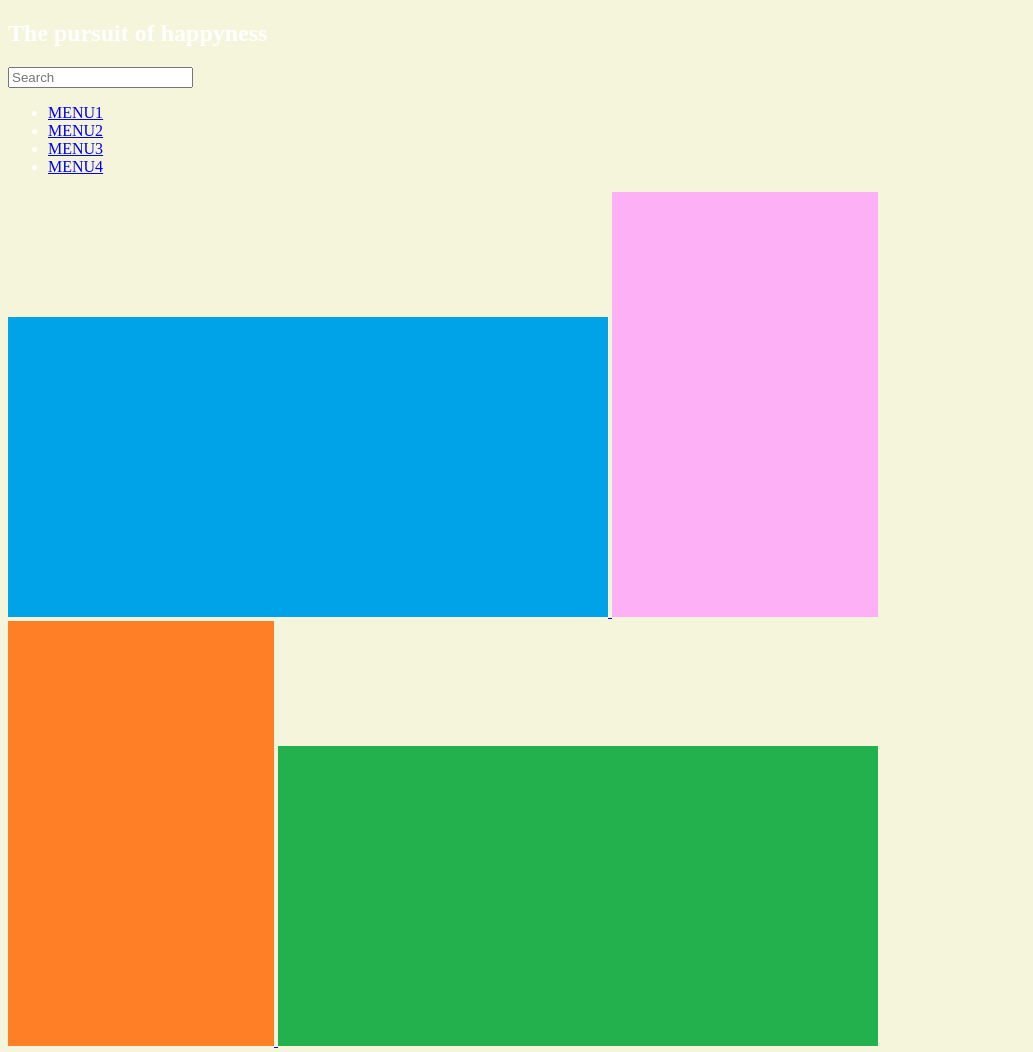
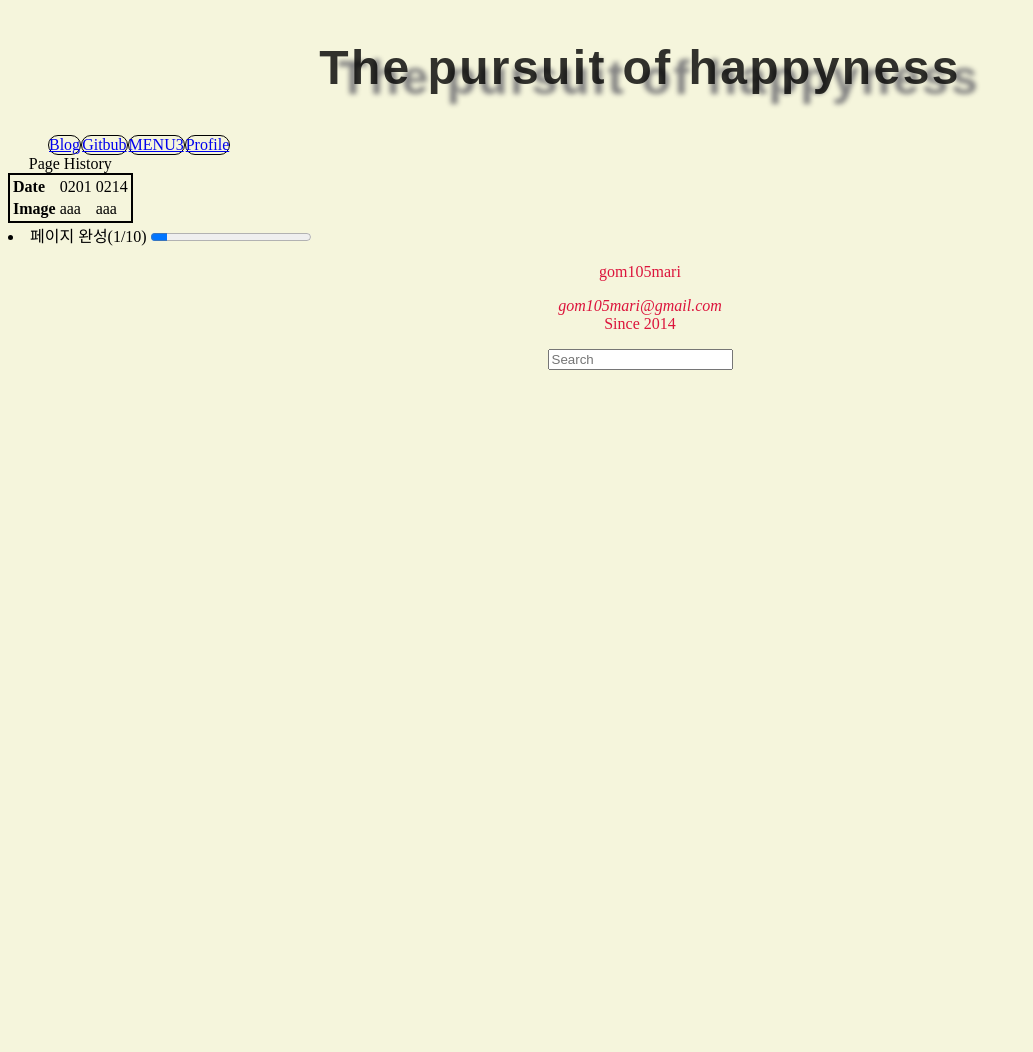
Before and after one commit to gom105mari/gom105mari.github.com, a plain HTML site: page index.html in a window 1280 px wide. Shown: the top 1052 px of the page, without its empty margins (0-1033 px from the left). After the commit the page ends 800 px from the top, so only its background shows below. Drawn offline with Linux system fonts and the light colour scheme.

Commit message:
Headline

```diff
--- a/index.html
+++ b/index.html
@@ -7,46 +7,37 @@
 </head>
 <body>
   <header>
-    <h2> The pursuit of happyness </h2>
-    <input type="search" placeholder="Search">
-    <nav>
+    <h2 id="title"> The pursuit of happyness </h2>
+    <nav id="title_menu">
       <ul>
-        <li><a href="#">MENU1</a></li>
-        <li><a href="#">MENU2</a></li>
+        <li><a href="#">Blog</a></li>
+        <li><a href="#">Gitbub</a></li>
         <li><a href="#">MENU3</a></li>
-        <li><a href="#">MENU4</a></li>
+        <li><a href="#">Profile</a></li>
       </ul>
     </nav>
   </header>
   <section>
-    <div class="pic_menu">
-      <a href="#" target="_blank">
-        <img id="pic_menu1" src="menu_img/color_ok.png" width="600" height="300" alt="옥색" title="Profile">
-      </a>
-      <a href="#" target="_blank">
-        <img id="pic_menu2" src="menu_img/color_pink.png" alt="분홍색" title="Blog">
-      </a>
-      <br>
-      <a href="#" target="_blank">
-        <img id="pic_menu3" src="menu_img/color_orange.png" alt="귤색" title="Resume">
-      </a>
-      <a href="#" target="_blank">
-        <img id="pic_menu4" src="menu_img/color_green.png" width="600" height="300" alt="녹색" title="Others">
-      </a>
-    </div>
+
   </section>
   <section>
     <table summary="History of index.html">
       <caption>Page History</caption>
       <thead>
-        <tr>
-          <th>0201</th>
-          <th>0214</th>
-        </tr>
       </thead>
       <tfoot>
       </tfoot>
       <tbody>
+        <tr>
+          <th>Date</th>
+          <td>0201</td>
+          <td>0214</td>
+        </tr>
+        <tr>
+          <th>Image</th>
+          <td>aaa</td>
+          <td>aaa</td>
+        </tr>
       </tbody>
     </table>
     <li>
@@ -55,9 +46,10 @@
     </li>
   </section>
   <footer>
-    <p>Gom105Mari</p>
+    <p>gom105mari
     <address>gom105mari@gmail.com</address>
-    <p>Since 2014</p>
+    Since 2014</p>
+    <input type="search" placeholder="Search">
   </footer>
 </body>
 </html>
--- a/stylesheets/mystylesheet.css
+++ b/stylesheets/mystylesheet.css
@@ -1,6 +1,28 @@
+#title {
+	color: rgba(0, 0, 0, 0.8 );
+	font-size: 3em;
+	font-family: fantasy;
+	text-align: center;
+	text-shadow: 0.4em 0.2em 0.1em gray;
+	letter-spacing: 0.05em
+}
+
+#title_menu ul li {
+	list-style-type: none;
+	float: left;
+	list-style-image: ;
+	border-width: 1px ;
+	border-style: solid;
+	border-radius: 10px;
+}
+
+input[type="search"] {
+
+}
+
 body {
 	background-color:#f5f5dc;
-	color:#fff;
+	color:#000;
 }
 
 #pic_menu1 {
@@ -24,11 +46,14 @@ body {
 }
 
 table {
+	clear: left;
+	position: static;
 	color:#000000;
-	border: 2px dotted black;
+	text-align: left;
+	border: 2px solid black;
 }
 
-
 footer {
+	text-align: center;
 	color:#dc143c;
 }
```
